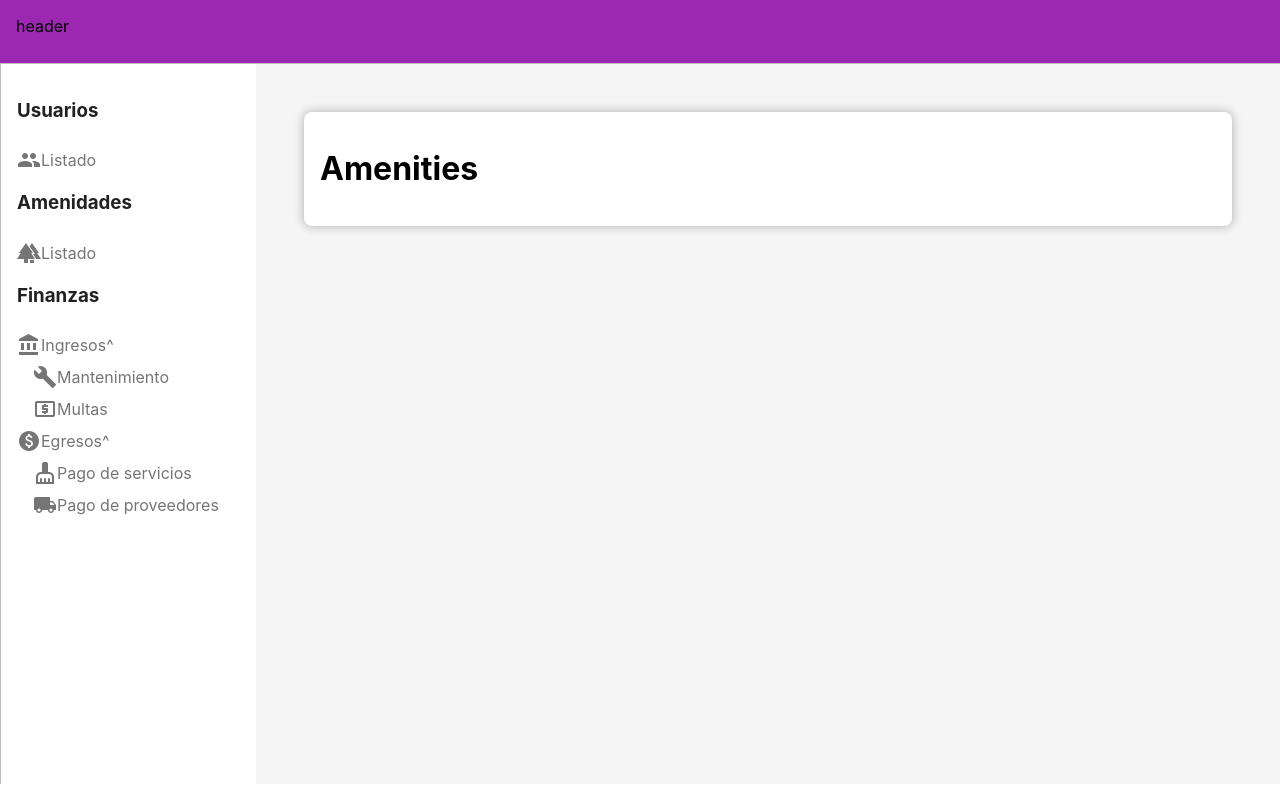
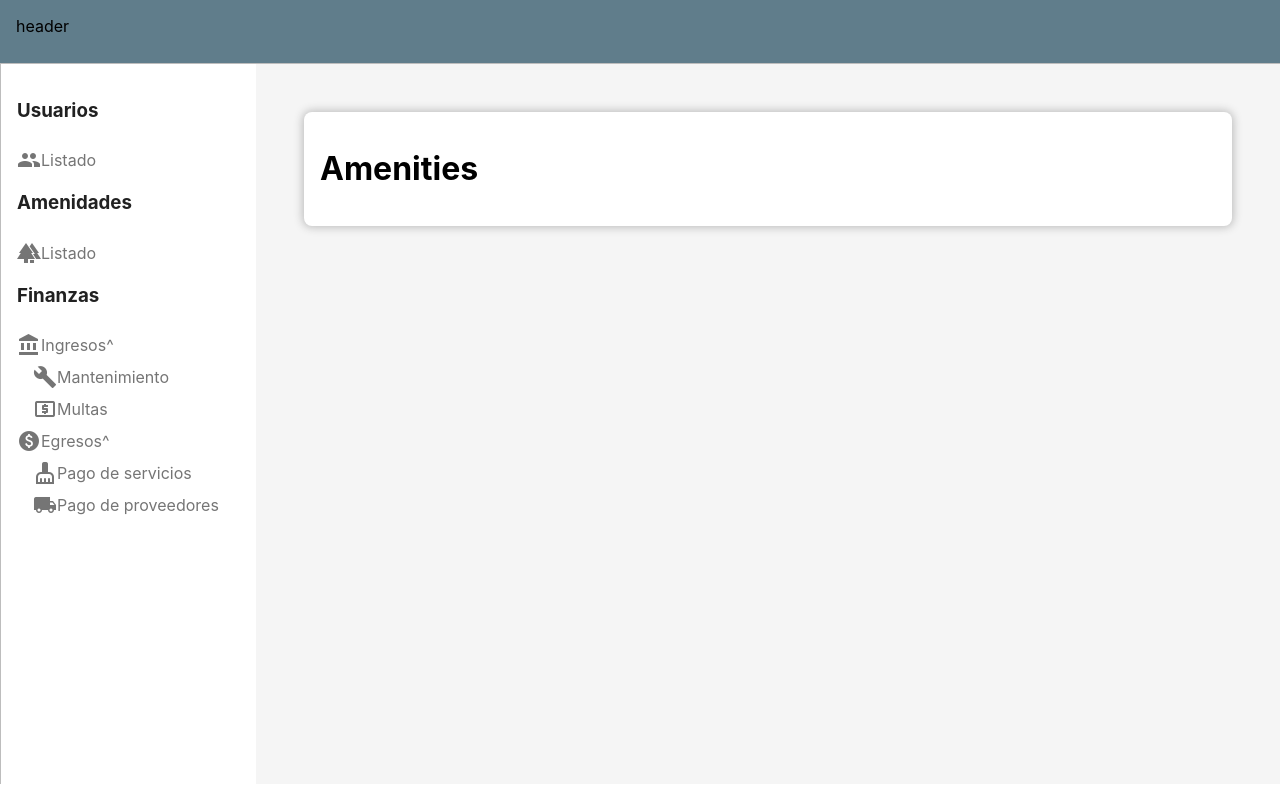
Before and after one commit to imjpfeliciano/coto-admin-dashboard, a Next.js app: page /amenities in a window 1280 px wide. Built offline with nearby package versions, Linux system fonts and the light colour scheme.

Commit message:
feat: backup commit

```diff
--- a/utils/theme.ts
+++ b/utils/theme.ts
@@ -1,11 +1,11 @@
 const theme = {
   colors: {
-    darkPrimary: "#7B1FA2",
-    lightPrimary: "#E1BEE7",
-    primary: "#9C27B0",
+    darkPrimary: "#455A64",
+    lightPrimary: "#CFD8DC",
+    primary: "#607D8B",
     text: "#FFFFFF",
     icon: "#FFFFFF",
-    accent: "#FF4081",
+    accent: "#9E9E9E",
     primaryText: "#212121",
     secondaryText: "#757575",
     divider: "#BDBDBD",
```
Also changed, not shown: components/Tables/userRowItem.tsx (+14 -3 lines), pages/users.tsx (+12 -11 lines).
